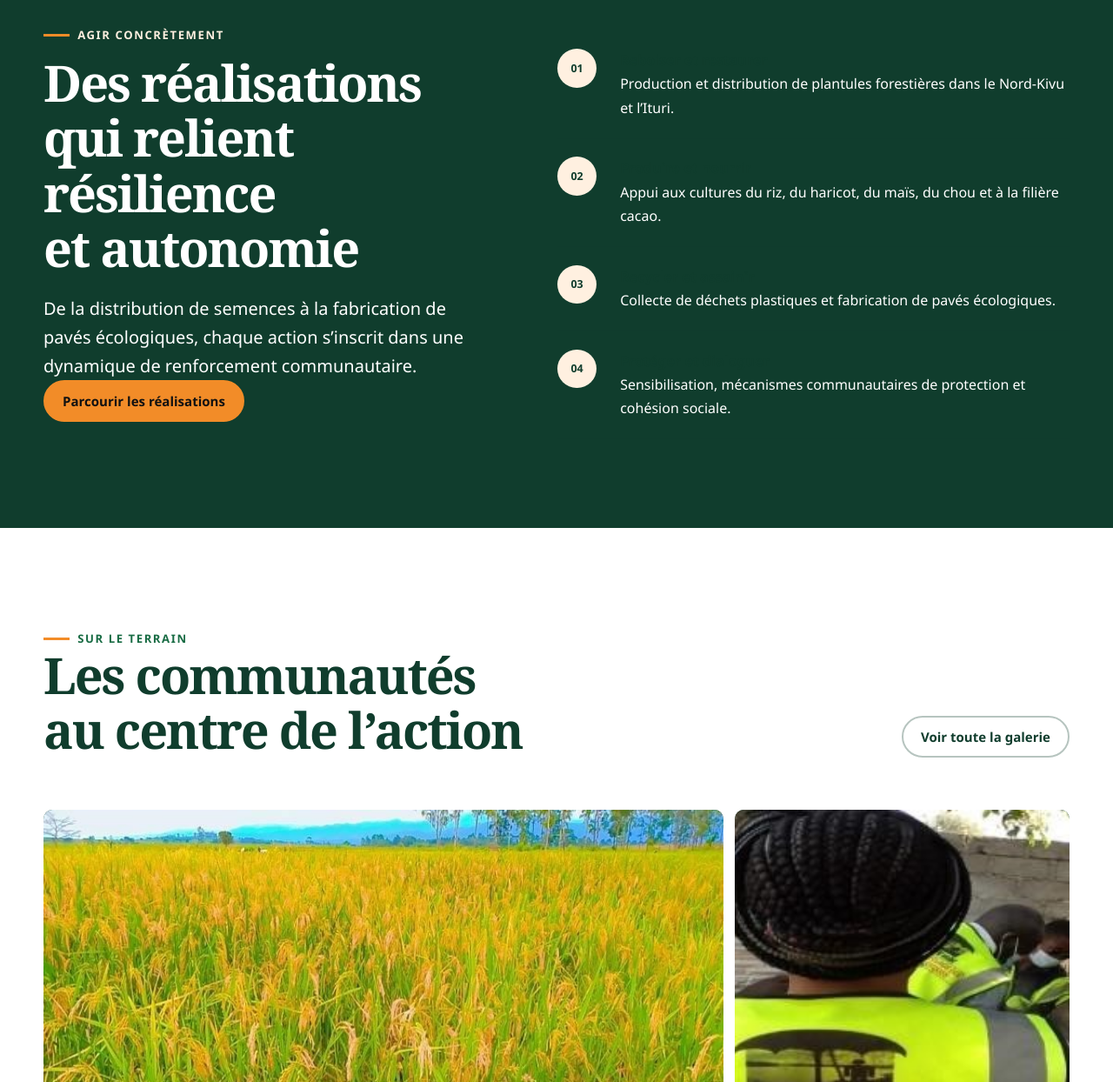
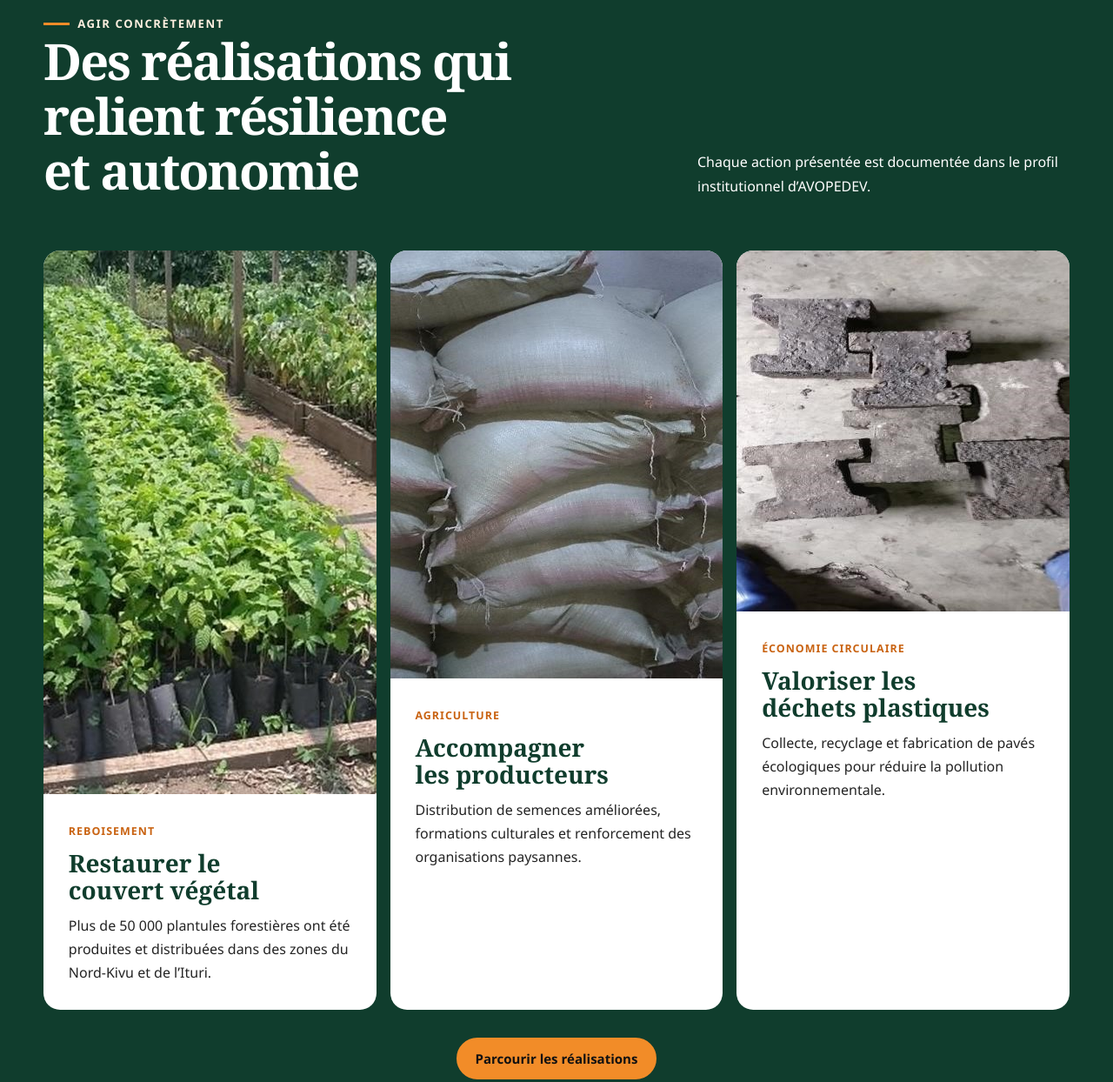
Before and after one commit to ObediJustin/AVOPEDEV-VITRINE, a plain HTML site: page index.html in a window 1280 px wide. Shown: the part 3837-5081 px from the top of the page at 87% size. Drawn offline with Linux system fonts and the light colour scheme.

Commit message:
feat: showcase documented achievements on homepage

```diff
--- a/assets/css/style.css
+++ b/assets/css/style.css
@@ -738,6 +738,53 @@ h3 {
   gap: clamp(2rem, 5vw, 4.5rem);
 }
 
+.achievement-showcase {
+  display: grid;
+  grid-template-columns: repeat(3, 1fr);
+  gap: 1rem;
+}
+
+.achievement-feature {
+  overflow: hidden;
+  color: var(--ink-soft);
+  background: var(--white);
+  border-radius: var(--radius);
+}
+
+.achievement-feature img {
+  width: 100%;
+  aspect-ratio: 16 / 10;
+  object-fit: cover;
+}
+
+.achievement-feature-content {
+  padding: clamp(1.25rem, 3vw, 1.8rem);
+}
+
+.achievement-feature h3 {
+  color: var(--forest);
+}
+
+.achievement-feature p {
+  margin: 0.75rem 0 0;
+}
+
+.achievement-feature-tag {
+  display: inline-block;
+  margin-bottom: 0.65rem;
+  color: var(--orange-deep);
+  font-size: 0.78rem;
+  font-weight: 900;
+  letter-spacing: 0.08em;
+  text-transform: uppercase;
+}
+
+.achievement-actions {
+  display: flex;
+  justify-content: center;
+  margin-top: 2rem;
+}
+
 .achievement {
   display: grid;
   grid-template-columns: minmax(0, 0.95fr) minmax(0, 1.05fr);
@@ -1334,7 +1381,8 @@ h3 {
   }
 
   .values-grid,
-  .news-grid {
+  .news-grid,
+  .achievement-showcase {
     grid-template-columns: 1fr;
   }
 
--- a/index.html
+++ b/index.html
@@ -144,19 +144,29 @@
     </section>
 
     <section class="section section--dark">
-      <div class="container split-grid">
-        <div data-reveal>
-          <p class="eyebrow">Agir concrètement</p>
-          <h2>Des réalisations qui relient résilience et autonomie</h2>
-          <p class="lead">De la distribution de semences à la fabrication de pavés écologiques, chaque action s’inscrit dans une dynamique de renforcement communautaire.</p>
-          <a class="button button--orange" href="achievements.html">Parcourir les réalisations</a>
+      <div class="container">
+        <div class="section-heading" data-reveal>
+          <div>
+            <p class="eyebrow">Agir concrètement</p>
+            <h2>Des réalisations qui relient résilience et autonomie</h2>
+          </div>
+          <p>Chaque action présentée est documentée dans le profil institutionnel d’AVOPEDEV.</p>
         </div>
-        <ol class="number-list" data-reveal>
-          <li><div><strong>Reboiser et restaurer</strong>Production et distribution de plantules forestières dans le Nord-Kivu et l’Ituri.</div></li>
-          <li><div><strong>Produire et nourrir</strong>Appui aux cultures du riz, du haricot, du maïs, du chou et à la filière cacao.</div></li>
-          <li><div><strong>Recycler et assainir</strong>Collecte de déchets plastiques et fabrication de pavés écologiques.</div></li>
-          <li><div><strong>Protéger et dialoguer</strong>Sensibilisation, mécanismes communautaires de protection et cohésion sociale.</div></li>
-        </ol>
+        <div class="achievement-showcase">
+          <article class="achievement-feature" data-reveal>
+            <img src="assets/images/pepiniere-avopedev.jpg" width="1390" height="625" loading="lazy" alt="Pépinière de plantules forestières AVOPEDEV">
+            <div class="achievement-feature-content"><span class="achievement-feature-tag">Reboisement</span><h3>Restaurer le couvert végétal</h3><p>Plus de 50 000 plantules forestières ont été produites et distribuées dans des zones du Nord-Kivu et de l’Ituri.</p></div>
+          </article>
+          <article class="achievement-feature" data-reveal>
+            <img src="assets/images/semences-riz-nerica.jpg" width="996" height="492" loading="lazy" alt="Semences de riz NERICA 4 distribuées aux producteurs">
+            <div class="achievement-feature-content"><span class="achievement-feature-tag">Agriculture</span><h3>Accompagner les producteurs</h3><p>Distribution de semences améliorées, formations culturales et renforcement des organisations paysannes.</p></div>
+          </article>
+          <article class="achievement-feature" data-reveal>
+            <img src="assets/images/paves-ecologiques.jpg" width="398" height="415" loading="lazy" alt="Pavés écologiques fabriqués à partir de déchets plastiques">
+            <div class="achievement-feature-content"><span class="achievement-feature-tag">Économie circulaire</span><h3>Valoriser les déchets plastiques</h3><p>Collecte, recyclage et fabrication de pavés écologiques pour réduire la pollution environnementale.</p></div>
+          </article>
+        </div>
+        <div class="achievement-actions" data-reveal><a class="button button--orange" href="achievements.html">Parcourir les réalisations</a></div>
       </div>
     </section>
 
```
